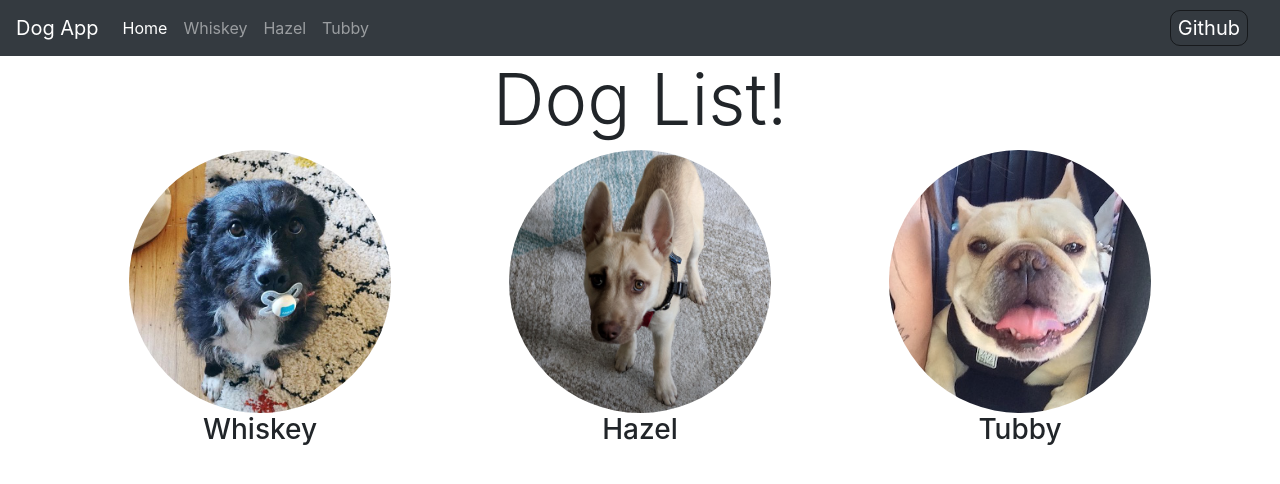
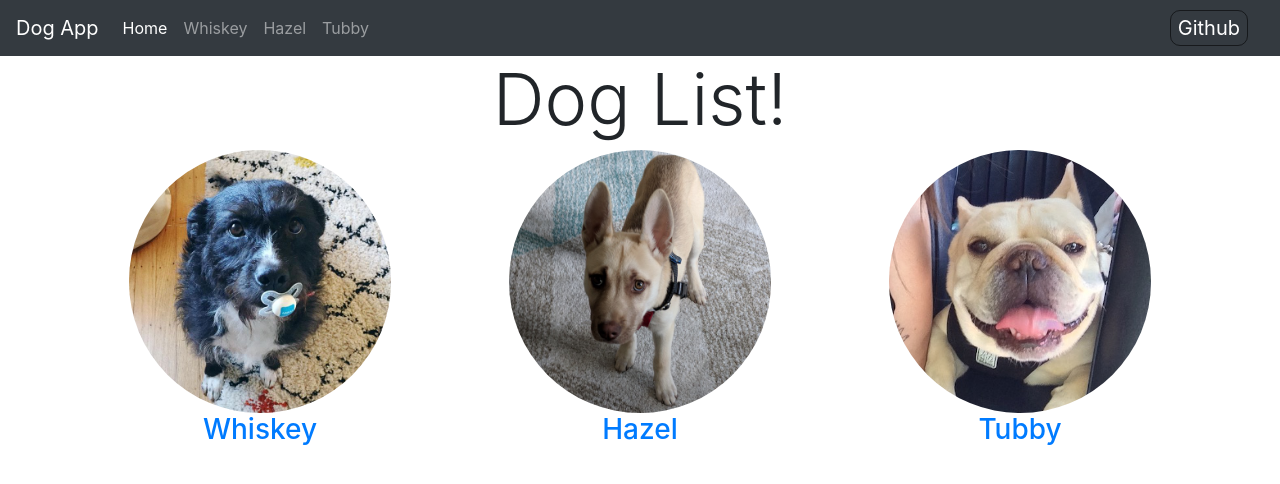
Before and after one commit to Lukazovic/show-dogs-react-app, a React (Create React App) app: page /dogs in a window 1280 px wide. Shown: the top 484 px of the page. Built offline with nearby package versions, Linux system fonts and the light colour scheme.

Commit message:
Adding links to Dog's names in DogList Components

```diff
--- a/src/App.js
+++ b/src/App.js
@@ -45,7 +45,9 @@
     return (
       <div>
         <Navbar dogs={this.props.dogs} />
-        <Routes dogs={this.props.dogs} />
+        <div className="container">
+          <Routes dogs={this.props.dogs} />
+        </div>
       </div>
     );
   }
--- a/src/DogDetails.js
+++ b/src/DogDetails.js
@@ -6,16 +6,13 @@
   render() {
     let { dog } = this.props;
     return (
-      <div className="container">
       <div className="DogDetails row justify-content-center mt-5">
-          <div className="col-11 col-lg-5">
+        <div className="col-11 col-sm-4">
           <div className="DogDetails-card card">
             <img className="card-img-top" src={dog.src} alt={dog.name} />
             <div className="card-body">
               <h2 className="card-title">{dog.name}</h2>
-                <h4 className="card-subtitle text-muted">
-                  {dog.age} years old
-                </h4>
+              <h4 className="card-subtitle text-muted">{dog.age} years old</h4>
             </div>
             <ul className="list-group list-groups-flush">
               {dog.facts.map((fact, index) => (
@@ -32,7 +29,6 @@
           </div>
         </div>
       </div>
-      </div>
     );
   }
 }
--- a/src/DogList.js
+++ b/src/DogList.js
@@ -1,4 +1,5 @@
 import React, { Component } from "react";
+import { Link } from "react-router-dom";
 import "./DogList.css";
 
 export default class DogList extends Component {
@@ -6,15 +7,16 @@
     return (
       <div className="DogList">
         <h1 className="display-3 text-center">Dog List!</h1>
-        <div className="container">
         <div className="row">
           {this.props.dogs.map(dog => (
             <div className="Dog col-lg-4 text-center">
               <img src={dog.src} alt={dog.name} />
-                <h3>{dog.name}</h3>
+              <h3>
+                {" "}
+                <Link to={`/dogs/${dog.name}`}>{dog.name}</Link>
+              </h3>
             </div>
           ))}
-          </div>
         </div>
       </div>
     );
```
Lines whose indentation alone changed are shown as unchanged.
